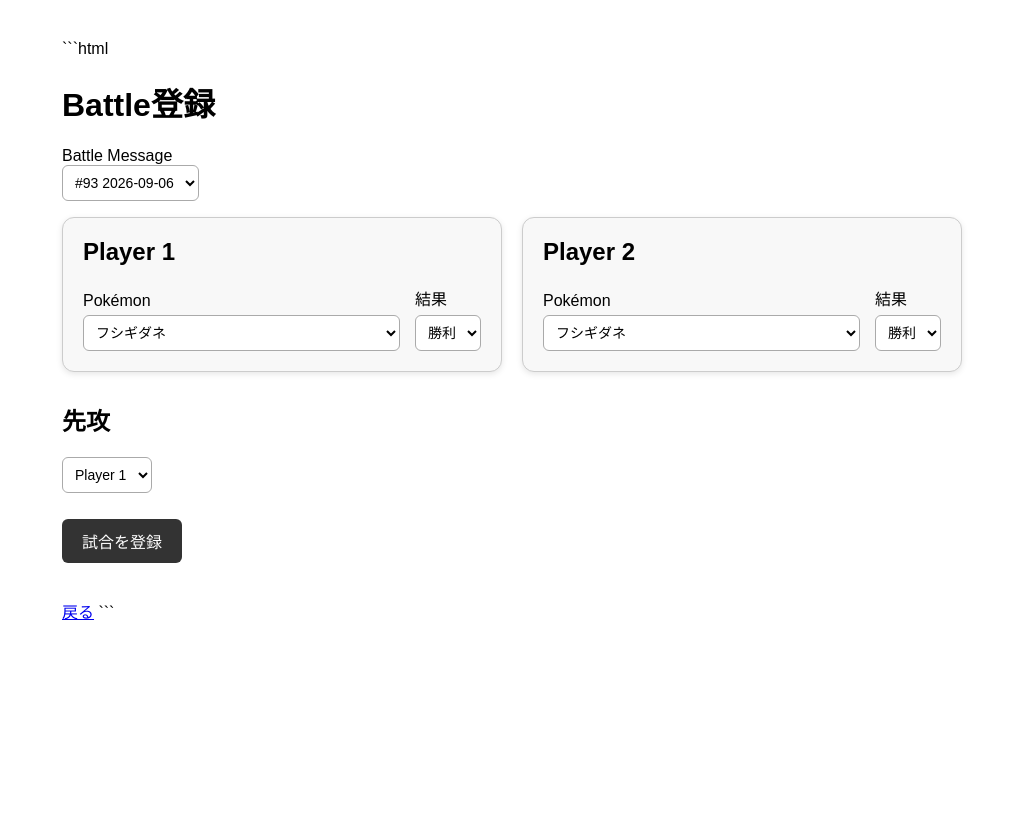
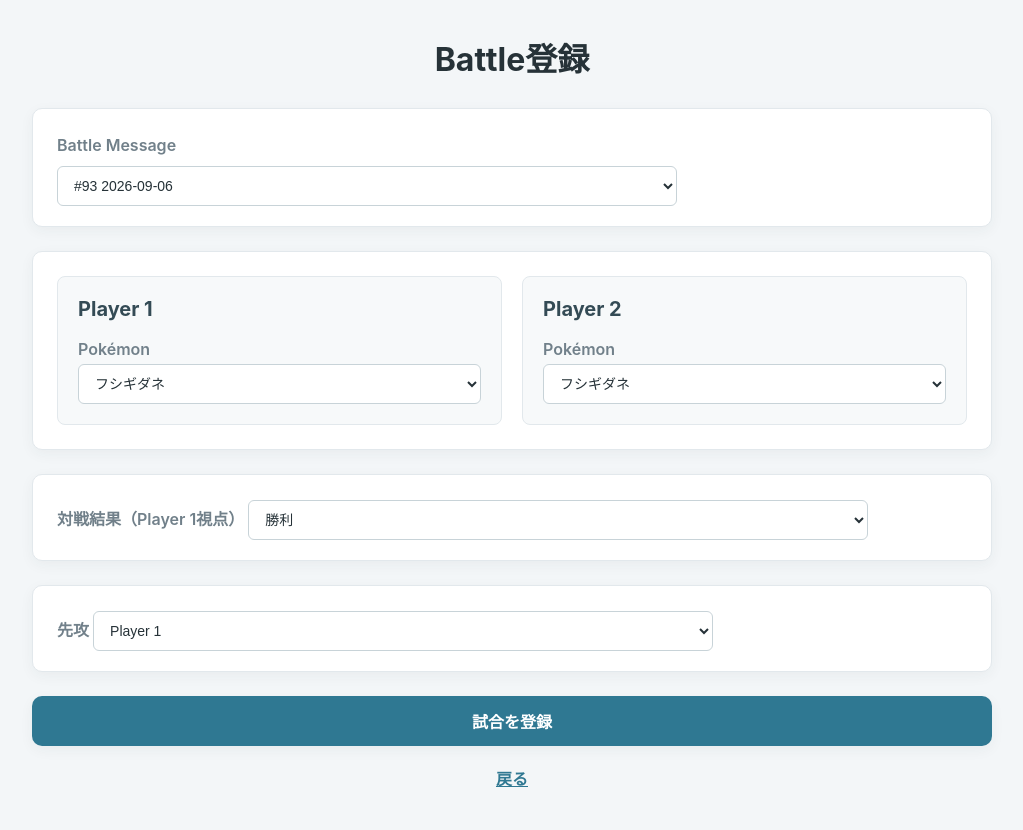
Before and after one commit to srbt3939/plakoro_battle_result, a Flask app: page /battle in a window 1280 px wide. Shown: the whole page, without its empty margins (128-1151 px from the left). Before the commit the page ends 620 px from the top, so only its background shows below. Run offline with Flask 3, Linux system fonts and the light colour scheme; data comes from the database, SQL or seed files in the repository.

Commit message:
UPDATE insert form

````diff
--- a/app/insert_app.py
+++ b/app/insert_app.py
@@ -89,7 +89,7 @@ def battle():
         first_player = request.form["first_player"]
 
         player1_result = request.form["player1_result"]
-        player2_result = request.form["player2_result"]
+        player2_result = {"win": "lose", "lose": "win"}[player1_result]
 
         conn.execute("""
             INSERT INTO battles (
--- a/app/templates/battle_form.html
+++ b/app/templates/battle_form.html
@@ -1,4 +1,3 @@
-```html
 <!DOCTYPE html>
 <html lang="ja">
 
@@ -7,90 +6,185 @@
     <title>Battle登録</title>
 
     <style>
-        /* 全体 */
-        body {
-            max-width: 900px;
-            margin: 40px auto;
-            padding: 0 20px;
-            font-family: sans-serif;
+        * {
+            box-sizing: border-box;
         }
 
-        /* Player 1 / Player 2 を横並び */
+        :root {
+            --page-background: #f3f6f8;
+            --surface: #ffffff;
+            --surface-muted: #f7f9fa;
+            --line: #e2e8ec;
+            --text: #263238;
+            --muted: #71808a;
+            --accent: #2f7892;
+            --accent-soft: #e7f2f5;
+        }
+
+        body {
+            max-width: 1000px;
+            margin: 0 auto;
+            padding: 34px 20px 40px;
+            color: var(--text);
+            background: var(--page-background);
+            font-family: -apple-system, BlinkMacSystemFont, "Segoe UI", sans-serif;
+        }
+
+        h1 {
+            margin: 0 0 28px;
+            text-align: center;
+        }
+
+        form > p,
+        .players,
+        form > h2,
+        form > button {
+            margin-right: 0;
+            margin-left: 0;
+        }
+
+        form > p,
+        form > h2,
+        form > button {
+            padding: 20px 24px;
+            background: var(--surface);
+            border: 1px solid var(--line);
+            border-radius: 10px;
+            box-shadow: 0 4px 14px rgba(38, 50, 56, 0.05);
+        }
+
+        form > p {
+            margin-top: 0;
+            margin-bottom: 24px;
+            line-height: 2;
+        }
+
+        form > h2 {
+            margin-top: 0;
+            margin-bottom: 24px;
+            padding-bottom: 12px;
+            color: #344b55;
+            font-size: 20px;
+            border-bottom: 2px solid var(--accent-soft);
+        }
+
         .players {
             display: flex;
             gap: 20px;
-            margin-bottom: 30px;
+            margin-bottom: 24px;
+            padding: 24px;
+            background: var(--surface);
+            border: 1px solid var(--line);
+            border-radius: 10px;
+            box-shadow: 0 4px 14px rgba(38, 50, 56, 0.05);
         }
 
-        /* プレイヤーカード */
         .player-card {
             flex: 1;
+            min-width: 0;
             padding: 20px;
-            border: 1px solid #ccc;
-            border-radius: 12px;
-            background-color: #f8f8f8;
-            box-shadow: 0 2px 6px rgba(0, 0, 0, 0.1);
+            background: var(--surface-muted);
+            border: 1px solid var(--line);
+            border-radius: 8px;
         }
 
-        /* Playerタイトル */
         .player-card h2 {
-            margin-top: 0;
-            margin-bottom: 20px;
+            margin: 0 0 18px;
+            color: #344b55;
+            font-size: 20px;
         }
 
-        /* Pokémonと結果を横並び */
         .battle-row {
             display: flex;
+            align-items: flex-end;
             gap: 15px;
-            align-items: flex-end;
         }
 
-        /* 各入力項目 */
         .battle-field {
             display: flex;
             flex-direction: column;
+            flex-shrink: 0;
             gap: 5px;
         }
 
-        /* Pokémonの選択欄を広くする */
         .pokemon-field {
             flex: 1;
+            min-width: 0;
         }
 
-        /* select */
-        select {
-            padding: 8px;
-            font-size: 14px;
-            border: 1px solid #aaa;
-            border-radius: 6px;
-            background-color: white;
+        label,
+        form > p {
+            color: var(--muted);
+            font-weight: 600;
         }
 
-        /* ボタン */
-        button {
-            margin-top: 10px;
-            padding: 10px 20px;
+        select {
+            width: 100%;
+            min-width: 0;
+            padding: 10px 12px;
+            color: var(--text);
+            font-size: 14px;
+            background: var(--surface);
+            border: 1px solid #c8d3d8;
+            border-radius: 6px;
+        }
+
+        form > p select {
+            width: min(100%, 620px);
+            margin-top: 5px;
+        }
+
+        form > button {
+            display: block;
+            width: 100%;
+            margin-top: 0;
+            padding: 13px 20px;
+            color: #fff;
             font-size: 16px;
-            border: none;
-            border-radius: 6px;
-            background-color: #333;
-            color: white;
+            font-weight: bold;
+            background: var(--accent);
+            border: 0;
             cursor: pointer;
         }
 
-        button:hover {
-            background-color: #555;
+        form > button:hover {
+            background: #25657b;
         }
 
-        /* 戻るリンク */
-        a {
-            display: inline-block;
-            margin-top: 20px;
+        body > a {
+            display: block;
+            width: fit-content;
+            margin: 20px auto 0;
+            color: var(--accent);
+            font-weight: 600;
         }
 
-        /* 画面が狭い場合は縦並び */
         @media (max-width: 600px) {
+            body {
+                padding: 24px 12px 32px;
+            }
+
+            h1 {
+                font-size: 24px;
+            }
+
+            form > p,
+            form > h2,
+            form > button,
             .players {
+                padding: 16px;
+            }
+
+            .players {
+                flex-direction: column;
+            }
+
+            .player-card {
+                padding: 16px;
+            }
+
+            .battle-row {
+                align-items: stretch;
                 flex-direction: column;
             }
         }
@@ -159,29 +253,6 @@
                 </div>
 
 
-                <div class="battle-field">
-
-                    <label for="player1_result">
-                        結果
-                    </label>
-
-                    <select
-                        id="player1_result"
-                        name="player1_result"
-                    >
-
-                        <option value="win">
-                            勝利
-                        </option>
-
-                        <option value="lose">
-                            敗北
-                        </option>
-
-                    </select>
-
-                </div>
-
             </div>
 
         </div>
@@ -219,15 +290,24 @@
                 </div>
 
 
-                <div class="battle-field">
+            </div>
 
-                    <label for="player2_result">
-                        結果
+        </div>
+
+    </div>
+
+
+    <!-- 対戦結果 -->
+    <p class="result-card">
+
+        <label for="player1_result">
+            対戦結果（Player 1視点）
         </label>
 
         <select
-                        id="player2_result"
-                        name="player2_result"
+            id="player1_result"
+            name="player1_result"
+            required
         >
 
             <option value="win">
@@ -240,19 +320,14 @@
 
         </select>
 
-                </div>
-
-            </div>
-
-        </div>
-
-    </div>
+    </p>
 
 
     <!-- 先攻 -->
-    <h2>先攻</h2>
-
     <p>
+        <label for="first_player">
+            先攻
+        </label>
 
         <select name="first_player">
 
@@ -286,4 +361,3 @@
 
 </body>
 </html>
-```
````
Also changed, not shown: app/result.py (deleted, +0 -111 lines), app/templates/review_index.html (deleted, +0 -336 lines). Lines whose indentation alone changed are shown as unchanged.
